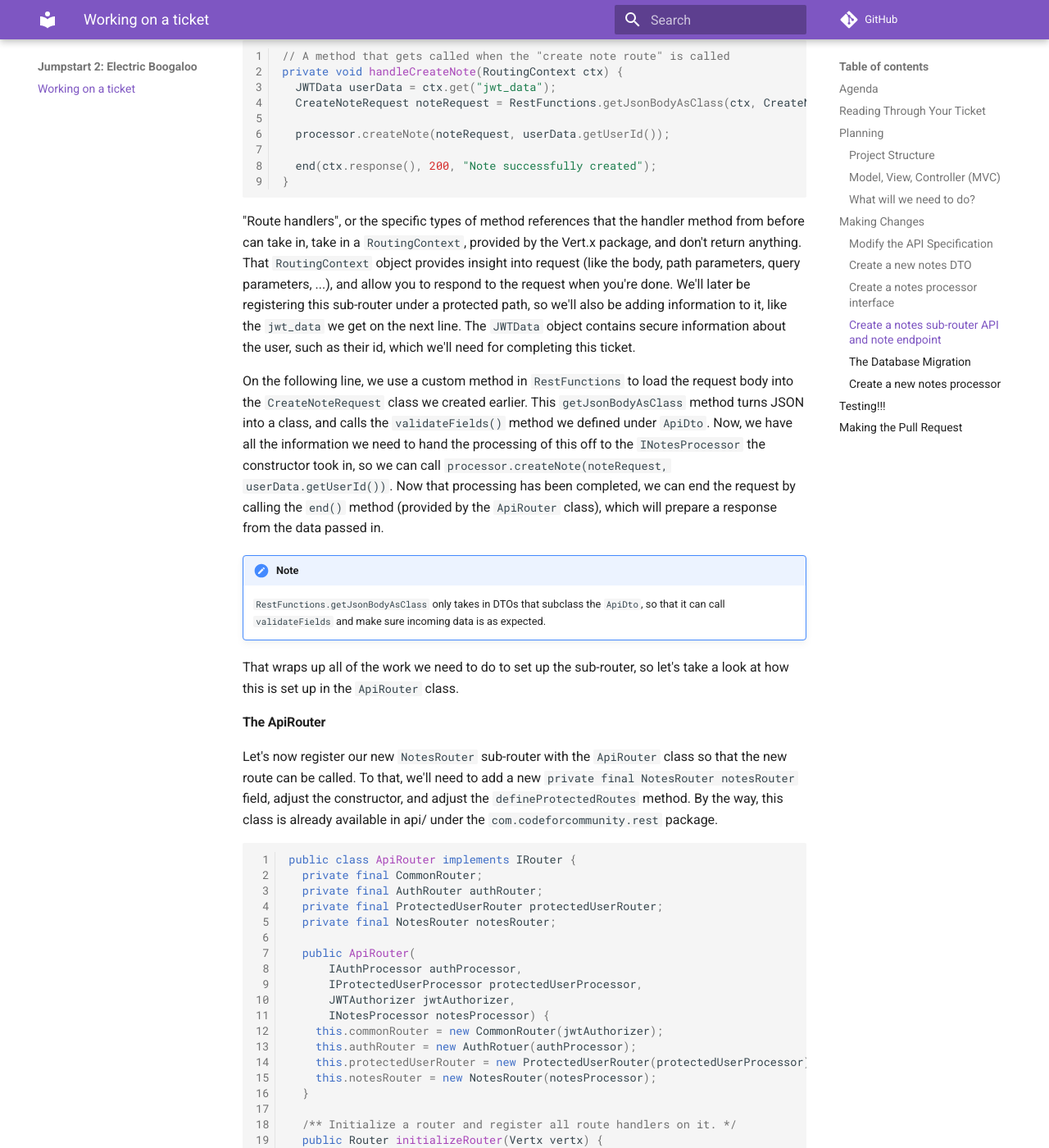
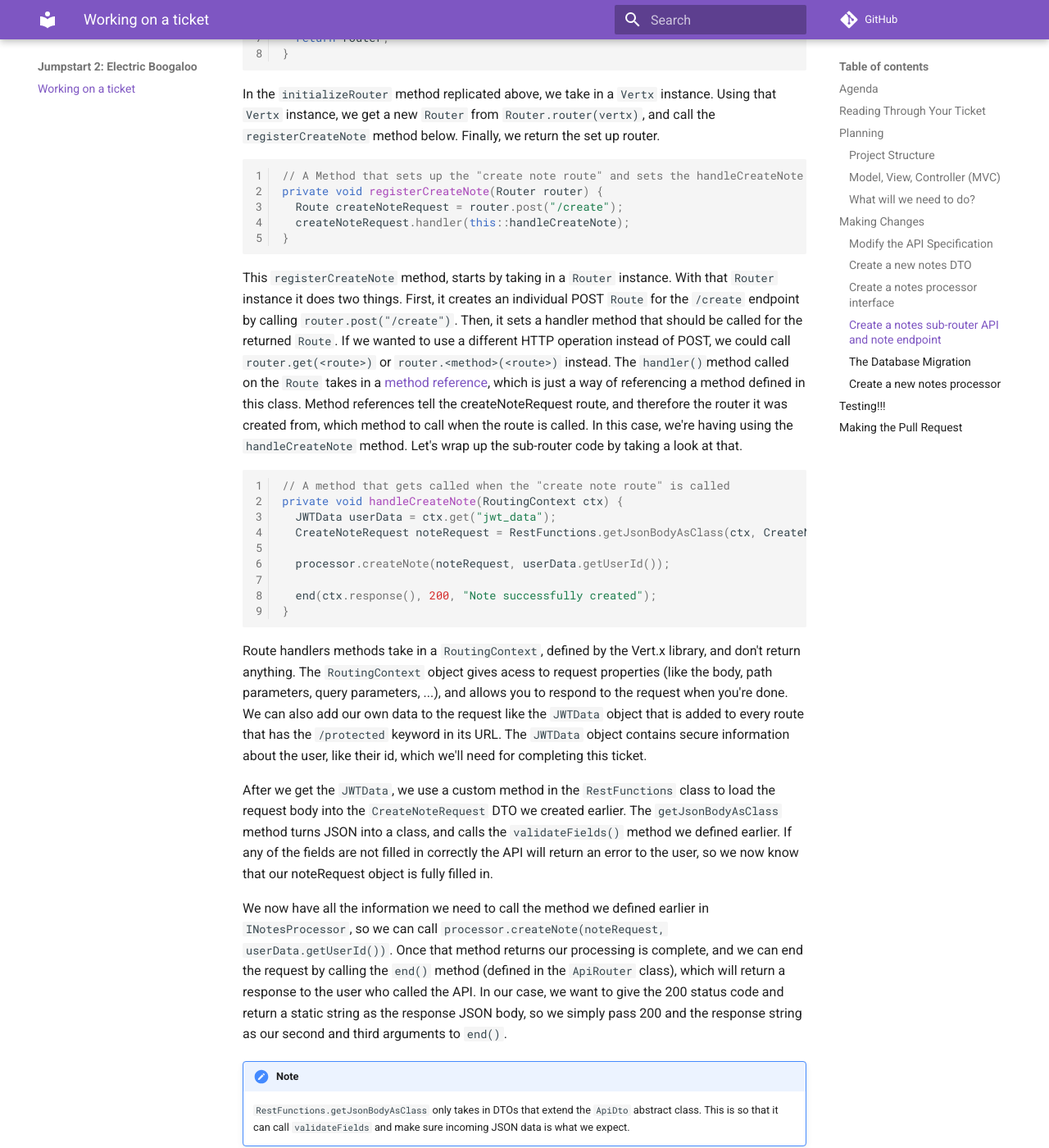
Before and after one commit to Code-4-Community/c4c-dev-docs, an MkDocs documentation site: the page built from docs/jumpstart2/general/ticket.md, in a window 1280 px wide and 1400 px high, scrolled down 11891 px. Shown: the whole window at 82% size. Built offline with MkDocs 1.6.1 and Material for MkDocs 9.7.7, drawn with Linux system fonts in a browser that asks for light colours; comment, search, counter and statistics services are not loaded; some of the changed text lies outside the part shown.

Commit message:
Added edits to routing section

````diff
--- a/docs/jumpstart2/general/ticket.md
+++ b/docs/jumpstart2/general/ticket.md
@@ -416,12 +416,31 @@
 Now that we have an idea of what we'll be able to do, we need to create a way for the backend to receive the information
 provided with the request, add it to the `CreateNoteRequest` DTO, and pass that data into the `createNote` method of our interface
 from the previous section. If you want to read more about HTTP requests and routing, you can check that out
-[here](https://learn.c4cneu.com/guides/postrequest/). Let's jump into the code.
+[here](https://learn.c4cneu.com/guides/postrequest/).
+
+We handle our routing using the [Vert.x Web](https://vertx.io/docs/vertx-web/java/#_using_vert_x_web) library.
+VertX lets us define routes, routers, and subrouters to match the URL of the route we're trying to implement.
+The route we're trying to implement is `POST /api/v1/protected/notes/create`.
+
+The ApiRouter class in the `com.codeforcommunity.rest` package has an `initializeRouter(Vertx vertx)` method
+where we can define all route URLs. The `/api/v1` prefix is common to all C4C API routes, and any routes we
+add in the `initalizeRouter` method, is assumed to start with that in their URL. The next part of our route that we
+need is `/protected`, this is a special keyword in our URL that tells the backend that this route can only be
+called by users that are fully signed in. ApiRouter also handles this for us and lets us define all protected
+routes in the `defineProtectedRoutes(Vertx vertx)` method.
+
+At this point we still need to add routers for the `/notes/create` part of our URL. Because this is the first route
+we're making that relates to notes, we'll create a subrouter class that can handle all routes that start with `/apiv1/protected/notes`.
+This way when we implement other notes API routes like `GET /api/v1/protected/notes` or `POST /api/v1/protected/notes/1/deadline`
+we will only have to edit our subrouter class instead of having to also change ApiRouter as well.
+
+Let's first create the subrouter, and then modify ApiRouter to register it.
 
 #### The Sub-Router
 
 Here's the code for a sub-router for handling notes. You'll want to create this in the api/ module, under the
-`com.codeforcommunity.rest.subrouter` package.
+`com.codeforcommunity.rest.subrouter` package. Remember that every route we register here we are assuming has
+a URL that starts with `/api/v1/protected/notes`.
 
 ```java
 public class NotesRouter implements IRouter {
@@ -441,7 +460,17 @@
     return router;
   }
 
-  // A method that gets called when the "create note route" is called
+  /**
+   * A Method that sets up the "create note route" and sets the handleCreateNote method as its handler
+   */
+  private void registerCreateNote(Router router) {
+    Route createNoteRequest = router.post("/create");
+    createNoteRequest.handler(this::handleCreateNote);
+  }
+
+  /**
+   * A method that gets called when the "create note route" is called
+   */
   private void handleCreateNote(RoutingContext ctx) {
     JWTData userData = ctx.get("jwt_data");
     CreateNoteRequest noteRequest = RestFunctions.getJsonBodyAsClass(ctx, CreateNoteRequest.class);
@@ -475,10 +498,9 @@
 }
 ```
 
-Taking a look at the `initializeRouter` method, we can see that it takes in a `Vertx` instance. Using that `Vertx`
-instance, it gets a new `Router` from `Router.router(vertx)`, and calls the `registerCreateNote` method below. Finally,
-it returns the set up router. Let's skip down to the `registerCreateNote` method at the bottom
-of the class next.
+In the `initializeRouter` method replicated above, we take in a `Vertx` instance. Using that `Vertx`
+instance, we get a new `Router` from `Router.router(vertx)`, and call the `registerCreateNote` method below. Finally,
+we return the set up router.
 
 ```java
 // A Method that sets up the "create note route" and sets the handleCreateNote method as its handler
@@ -488,14 +510,15 @@
 }
 ```
 
-This `registerCreateNote` method, as we saw earlier, starts by taking in a `Router` instance. With that `Router`
-instance it does two things: retrieve an individual post `Route` for the `/create` endpoint in this sub-router by
-calling `router.post("/create")`, and set the handler for the returned `Route`. In cases where we want to perform
-another HTTP operation, we could call `router.get(<route>)` or `router.<method>(<route>)` instead. The `handler()`
-method called on the `Route` takes in a
-[method reference](https://docs.oracle.com/javase/tutorial/java/javaOO/methodreferences.html), which is a type of
-lambda available in Java. Method references tell route, and therefore the router, which method to call when the
-route is accessed. In this case, we're having it access the `handleCreateNote` method. Let's wrap up the sub-router
+This `registerCreateNote` method, starts by taking in a `Router` instance. With that `Router` instance it does two things.
+First, it creates an individual POST `Route` for the `/create` endpoint by calling `router.post("/create")`.
+Then, it sets a handler method that should be called for the returned `Route`. If we wanted to use a different
+HTTP operation instead of POST, we could call `router.get(<route>)` or `router.<method>(<route>)` instead.
+The `handler()`method called on the `Route` takes in a
+[method reference](https://docs.oracle.com/javase/tutorial/java/javaOO/methodreferences.html), which is just a
+way of referencing a method defined in this class.
+Method references tell the createNoteRequest route, and therefore the router it was created from, which method to call when the
+route is called. In this case, we're having using the `handleCreateNote` method. Let's wrap up the sub-router
 code by taking a look at that.
 
 ```java
@@ -510,51 +533,57 @@
 }
 ```
 
-"Route handlers", or the specific types of method references that the handler method from before can take in, take in
-a `RoutingContext`, provided by the Vert.x package, and don't return anything. That `RoutingContext` object provides
-insight into request (like the body, path parameters, query parameters, ...), and allow you to respond to the request
-when you're done. We'll later be registering this sub-router under a protected path, so we'll also be adding information
-to it, like the `jwt_data` we get on the next line. The `JWTData` object contains secure information about the user,
-such as their id, which we'll need for completing this ticket.
+Route handlers methods take in
+a `RoutingContext`, defined by the Vert.x library, and don't return anything. The `RoutingContext` object gives
+acess to request properties (like the body, path parameters, query parameters, ...), and allows you to respond to the request
+when you're done. We can also add our own data to the request like the `JWTData` object that is added to every
+route that has the `/protected` keyword in its URL. The `JWTData` object contains secure information about the user,
+like their id, which we'll need for completing this ticket.
 
-On the following line, we use a custom method in
-`RestFunctions` to load the request body into the `CreateNoteRequest` class we created earlier. This
+After we get the `JWTData`, we use a custom method in the
+`RestFunctions` class to load the request body into the `CreateNoteRequest` DTO we created earlier. The
 `getJsonBodyAsClass` method turns JSON into a class, and calls the `validateFields()` method we defined
-under `ApiDto`. Now, we have all the information we need to hand the processing of this off to the `INotesProcessor`
-the constructor took in, so we can call `processor.createNote(noteRequest, userData.getUserId())`. Now that processing
-has been completed, we can end the request by calling the `end()` method (provided by the `ApiRouter` class), which will
-prepare a response from the data passed in.
+earlier. If any of the fields are not filled in correctly the API will return an error to the user, so we now
+know that our noteRequest object is fully filled in.
+
+We now have all the information we need to call the method we defined earlier in `INotesProcessor`, so we
+can call `processor.createNote(noteRequest, userData.getUserId())`. Once that method returns our processing
+is complete, and we can end the request by calling the `end()` method (defined in the `ApiRouter` class), which will
+return a response to the user who called the API. In our case, we want to give the 200 status code and return
+a static string as the response JSON body, so we simply pass 200 and the response string as our second and third
+arguments to `end()`.
 
 !!! note
-    `RestFunctions.getJsonBodyAsClass` only takes in DTOs that subclass the `ApiDto`, so that it can call
-    `validateFields` and make sure incoming data is as expected.
+    `RestFunctions.getJsonBodyAsClass` only takes in DTOs that extend the `ApiDto` abstract class. This is
+    so that it can call `validateFields` and make sure incoming JSON data is what we expect.
 
 That wraps up all of the work we need to do to set up the sub-router, so let's take a look at how this is set up
 in the `ApiRouter` class.
 
 #### The ApiRouter
 
-Let's now register our new `NotesRouter` sub-router with the `ApiRouter` class so that the new route can be called.
-To that, we'll need to add a new `private final NotesRouter notesRouter` field, adjust the constructor, and
+Let's now register our new `NotesRouter` sub-router with the `ApiRouter` class in the `com.codeforcommunity.rest` package,
+so that the new route can be called.
+To do that, we'll need to add a new `private final NotesRouter notesRouter` field, adjust the constructor, and
 adjust the `defineProtectedRoutes` method. By the way, this class is already available in api/ under the
 `com.codeforcommunity.rest` package.
 
 ```java
 public class ApiRouter implements IRouter {
-  private final CommonRouter;
+  private final CommonRouter commonRouter;
   private final AuthRouter authRouter;
   private final ProtectedUserRouter protectedUserRouter;
-  private final NotesRouter notesRouter;
+  private final NotesRouter notesRouter; // Added our subrouter as a field
 
   public ApiRouter(
       IAuthProcessor authProcessor,
       IProtectedUserProcessor protectedUserProcessor,
       JWTAuthorizer jwtAuthorizer,
-      INotesProcessor notesProcessor) {
+      INotesProcessor notesProcessor) { // Taking in an implementation of our interface
     this.commonRouter = new CommonRouter(jwtAuthorizer);
     this.authRouter = new AuthRotuer(authProcessor);
     this.protectedUserRouter = new ProtectedUserRouter(protectedUserProcessor);
-    this.notesRouter = new NotesRouter(notesProcessor);
+    this.notesRouter = new NotesRouter(notesProcessor); // Creating our subrouter by passing along the processor
   }
 
   /** Initialize a router and register all route handlers on it. */
@@ -571,7 +600,7 @@
     Router router = Router.router(vertx);
 
     router.mountSubRouter("/user", protectedUserRouter.initializeRouter(vertx));
-    router.mountSubRouter("/notes", notesRouter.initializeRouter(vertx));
+    router.mountSubRouter("/notes", notesRouter.initializeRouter(vertx)); // Defining our subrouter under the '/notes' url
 
     return router;
   }
@@ -583,16 +612,14 @@
 !!! info
     The lines we actually added stuff on are 5, 11, 15, and 24.
 
-In `defineProtctedRoutes`, we're doing something a bit interesting; we're initializing a new sub-router for the
-`CommonRouter`, and registering the `notesRouter` and `protectedUserRouer` routers under it. Remember how earlier we
-mentioned that the
-`JWTData` object gets added to the `RoutingContext` automatically? Well, here's where it happens. Whenever a router
-registered under the `CommonRouter` is called, a method runs to validate and insert that data, turning away anyone
-who is not logged in. By calling `router.mountSubRouter`, we can chain these routers along, mounting them at a certain
-paths on the parent router. The main `ApiRouter` is mounted at `/api/v1/`, so all routers registered under it have their
-routes appended after the `/api/v1/` part. For the common router, that happens at `/api/v1/protected/`. For the
-new `notesRouter`, that happens at `/api/v1/protected/notes/`. Finally, our new create note path is mounted at
-`/api/v1/protected/notes/create`.
+The main `ApiRouter` is mounted at `/api/v1/`, so all routers registered under it have their
+routes appended after the `/api/v1/` part. We then call `router.mountSubRouter()` to chain these routers along, mounting
+them at certain paths on the parent router. For the authRouter, that happens at `/api/v1/user`. For the protectedUserRouter
+that happens at `/api/v1/protected/user`. For the new `notesRouter`, that happens at `/api/v1/protected/notes/`.
+
+Note how in the first line of `intializeRouter` we're starting with the commonRouter instead of calling `Router.router(vertx)`
+like in our other router methods. `CommonRouter` is where the `JWTData` object is added to routes with the `/protected` keyword
+in them as well as any other operation that needs to happen for many routes.
 
 ### The Database Migration
 
````
Also changed, not shown: other parts of docs/jumpstart2/general/ticket.md (+0 -6 lines).
